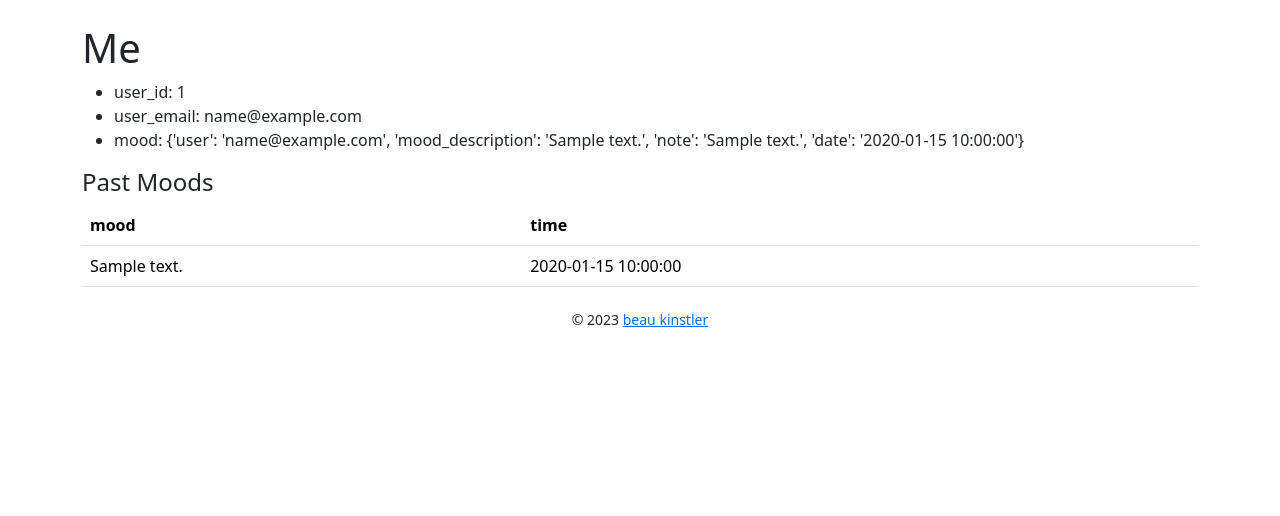
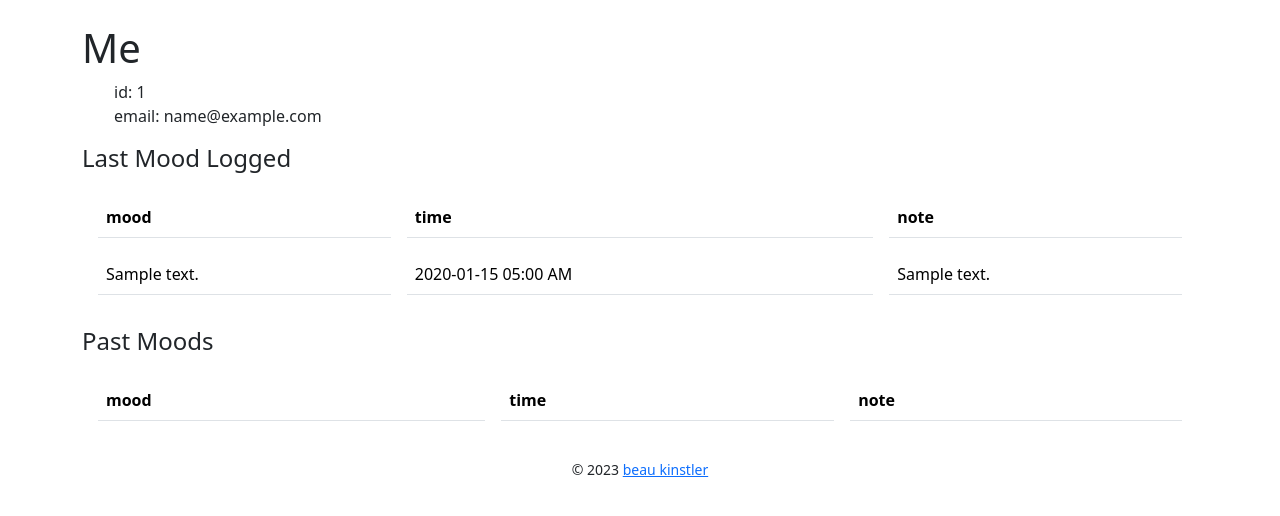
Before and after one commit to beaukinstler/flask-based-mood-tracker, a Flask app: page /users/me in a window 1280 px wide. Shown: the part 56-572 px from the top of the page. Run offline with Flask 3, Linux system fonts and the light colour scheme; a user stored in the database is signed in; tables that the repository leaves empty hold one stand-in row (values such as "Sample post"); lists and menus that the app fills with data are empty; some libraries are stand-ins or nearby versions.

Commit message:
improve look and local time support

```diff
--- a/src/main/users.py
+++ b/src/main/users.py
@@ -17,10 +17,10 @@ def index():
 @bp.route("/me", methods=['GET'])
 @login_required
 def me():
-    result = current_user.serialize()
-    moods = current_user.get_simple_moods()
+    serialized = current_user.serialize()
+    moods = current_user.get_localized_log()
     moods.reverse()
-    return render_template('me.html', user_data=result, moods=moods)
+    return render_template('me.html', user_data=serialized, moods=moods)
 
 
 @bp.route("/all", methods=['GET'])
--- a/src/models.py
+++ b/src/models.py
@@ -9,7 +9,7 @@ from src import db
 from flask_login import UserMixin
 from sqlalchemy import select
 from sqlalchemy.sql.expression import func
-
+from pytz import timezone
 
 
 
@@ -49,12 +49,17 @@ class UserMoodLog(db.Model):
     def __lt__(self, other):
         return self.created_at < other.created_at and self.user == other.user
 
-    def serialize(self):
+    def serialize(self, userTimeZone=None,fmt='%Y-%m-%d %I:%M %p'):
+        if not userTimeZone:
+            userTimeZone = 'UTC' if self.user.timezone == None else self.user.timezone
+        tz=timezone(userTimeZone)
+        local_datetime = self.created_at.astimezone(tz)
+        formatted_date = local_datetime.strftime(fmt)
         response = {
             "user": f"{self.user}",
             "mood_description": f"{self.mood.description}",
             "note": f"{self.note}",
-            "date": f"{self.created_at}",
+            "date": f"{formatted_date}",
         }
 
         return response
@@ -96,6 +101,7 @@ class User(UserMixin,  db.Model):
     id = db.Column(db.Integer, primary_key=True, autoincrement=True)
     email = db.Column(db.Text, nullable=False, unique=True)
     password = db.Column(db.Text, nullable=False)
+    timezone = 'US/Eastern'
     moods = db.relationship(
         'UserMoodLog',
         cascade='all, delete-orphan',
@@ -131,6 +137,12 @@ class User(UserMixin,  db.Model):
 
         return result
 
+    def get_localized_log(self):
+        result = [ i.serialize() for i in self.moods ]
+
+        return result
+
+
     def get_id(self):
         """Return the email address to satisfy Flask-Login's requirements."""
         return self.email
--- a/src/static/style.css
+++ b/src/static/style.css
@@ -1,134 +1,20 @@
-html {
-    font-family: sans-serif;
-    background: #eee;
-    padding: 1rem;
-  }
 
-  body {
-    max-width: 960px;
-    margin: 0 auto;
-    background: white;
-  }
+table {
+  border-collapse: separate;
+  border-spacing: 1em;
+}
 
-  h1, h2, h3, h4, h5, h6 {
-    font-family: serif;
-    color: #377ba8;
-    margin: 1rem 0;
-  }
+.row-sad {
+  justify-content: center;
+  align-items: center;
+  background-color: rgb(190, 243, 243);
+  padding: 100em ;
 
-  a {
-    color: #377ba8;
-  }
+}
 
-  hr {
-    border: none;
-    border-top: 1px solid lightgray;
-  }
-
-  nav {
-    background: lightgray;
-    display: flex;
-    align-items: center;
-    padding: 0 0.5rem;
-  }
-
-  nav h1 {
-    flex: auto;
-    margin: 0;
-  }
-
-  nav h1 a {
-    text-decoration: none;
-    padding: 0.25rem 0.5rem;
-  }
-
-  nav ul  {
-    display: flex;
-    list-style: none;
-    margin: 0;
-    padding: 0;
-  }
-
-  nav ul li a, nav ul li span, header .action {
-    display: block;
-    padding: 0.5rem;
-  }
-
-  .content {
-    padding: 0 1rem 1rem;
-  }
-
-  .content > header {
-    border-bottom: 1px solid lightgray;
-    display: flex;
-    align-items: flex-end;
-  }
-
-  .content > header h1 {
-    flex: auto;
-    margin: 1rem 0 0.25rem 0;
-  }
-
-  .flash {
-    margin: 1em 0;
-    padding: 1em;
-    background: #cae6f6;
-    border: 1px solid #377ba8;
-  }
-
-  .post > header {
-    display: flex;
-    align-items: flex-end;
-    font-size: 0.85em;
-  }
-
-  .post > header > div:first-of-type {
-    flex: auto;
-  }
-
-  .post > header h1 {
-    font-size: 1.5em;
-    margin-bottom: 0;
-  }
-
-  .post .about {
-    color: slategray;
-    font-style: italic;
-  }
-
-  .post .body {
-    white-space: pre-line;
-  }
-
-  .content:last-child {
-    margin-bottom: 0;
-  }
-
-  .content form {
-    margin: 1em 0;
-    display: flex;
-    flex-direction: column;
-  }
-
-  .content label {
-    font-weight: bold;
-    margin-bottom: 0.5em;
-  }
-
-  .content input, .content textarea {
-    margin-bottom: 1em;
-  }
-
-  .content textarea {
-    min-height: 12em;
-    resize: vertical;
-  }
-
-  input.danger {
-    color: #cc2f2e;
-  }
-
-  input[type=submit] {
-    align-self: start;
-    min-width: 10em;
-  }
+.row-happy {
+  justify-content: center;
+  align-items: center;
+  background-color:rgb(175, 220, 165);
+  padding: 100em;
+}
--- a/src/templates/base.html
+++ b/src/templates/base.html
@@ -10,6 +10,7 @@
     <title>mood tabs</title>
     <link rel="icon" href="{{ url_for('static', filename='favicon.ico') }}">
     {{ bootstrap.load_css() }}
+    <link rel="stylesheet" href="{{ url_for('static', filename='style.css') }}">
     <style>
         pre {
             background: #ddd;
--- a/src/templates/me.html
+++ b/src/templates/me.html
@@ -3,33 +3,86 @@
 {% block content %}
 <h1>Me</h1>
 <ul>
-    {% for label,value in user_data.items() %}
-    <li>
-        {{ label }}: <stong>{{ value }}</stong>
-    </li>
-  {% endfor %}
+  <div>
+    <div>id: <stong>{{ user_data.user_id }}</stong></div>
+    <div>email: <stong>{{ user_data.user_email }}</stong></div>
+  </div>
+
 </ul>
 {% if moods %}
+
+<h4>Last Mood Logged</h4>
+<table class="table">
+  <thead">
+    <tr>
+
+      <th scope="col">
+        mood<stong>
+      </th>
+      <th scope="col">
+        time<stong>
+      </th>
+      <th scope="col">
+        note<stong>
+      </th>
+
+    </tr>
+    </thead>
+
+    <tbody>
+
+      <tr scope="row">
+
+        <td>
+          {{ moods[0].mood_description }}
+        </td>
+
+
+        <td>
+          {{ moods[0].date }}
+        </td>
+
+
+
+        <td>
+          {{ '' if moods[0].note == None else moods[0].note }}
+        </td>
+      </tr>
+
+    </tbody>
+</table>
+
 <h4>Past Moods</h4>
 <table class="table">
   <thead">
     <tr>
-    {% for k in moods[0].keys() %}
+
       <th scope="col">
-        {{ k }}<stong>
+        mood<stong>
       </th>
-    {% endfor %}
+      <th scope="col">
+        time<stong>
+      </th>
+      <th scope="col">
+        note<stong>
+      </th>
+
     </tr>
     </thead>
 
     <tbody>
-  {% for mood in moods %}
-  <tr scope="row">
-    {% for k in mood.keys() %}
+      {% for mood in moods[1:] %}
+      <tr scope="row" class="row-{{mood.mood_description}}">
         <td>
-      {{ mood[k] }}
+          {{ mood.mood_description }}
         </td>
-    {% endfor %}
+        <td>
+          {{ mood.date }}
+        </td>
+
+      <td>
+        {{ '' if mood.note == None else mood.note }}
+        </td>
     </tr>
       {% endfor %}
     </tbody>
```
Also changed, not shown: src/static/_oldstyle.css (added, +154 -0 lines), tests/unit/test_users_moods_linking.py (+1 -1 lines). Lines whose indentation alone changed are shown as unchanged.
